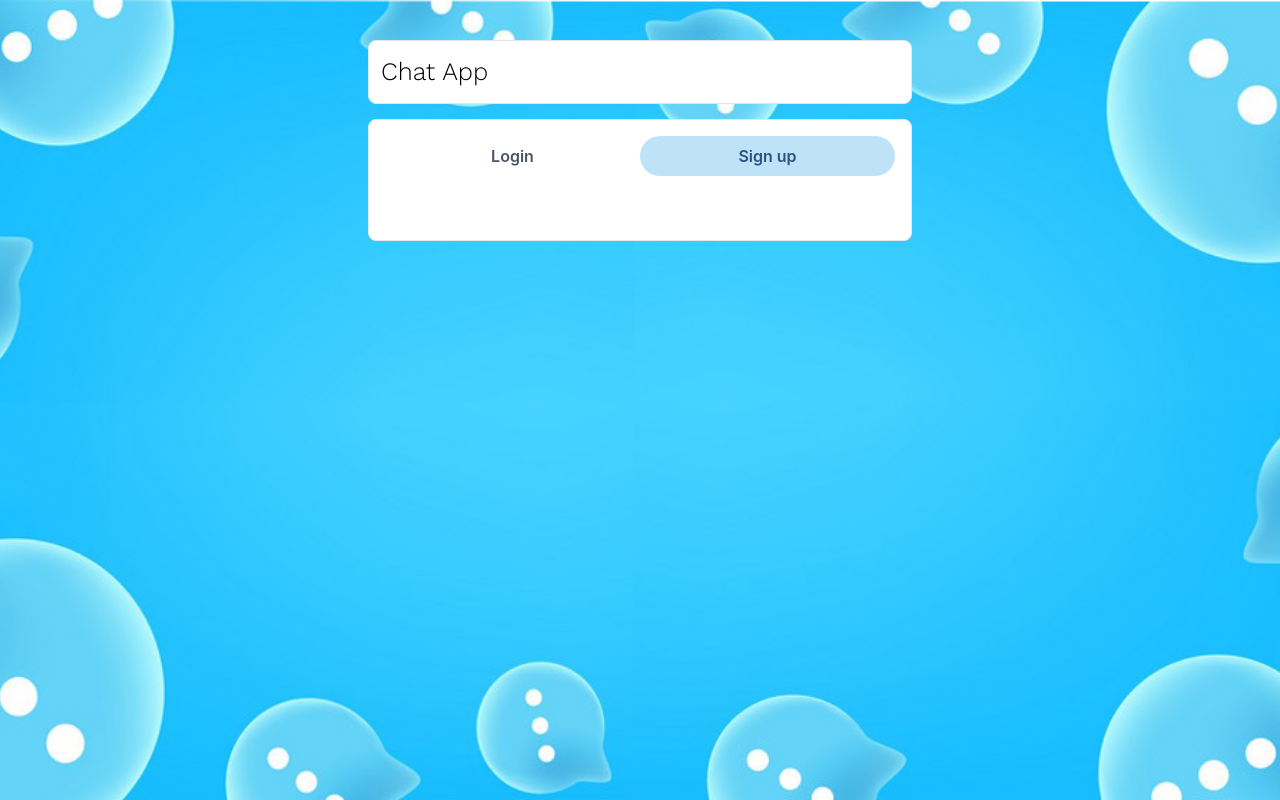
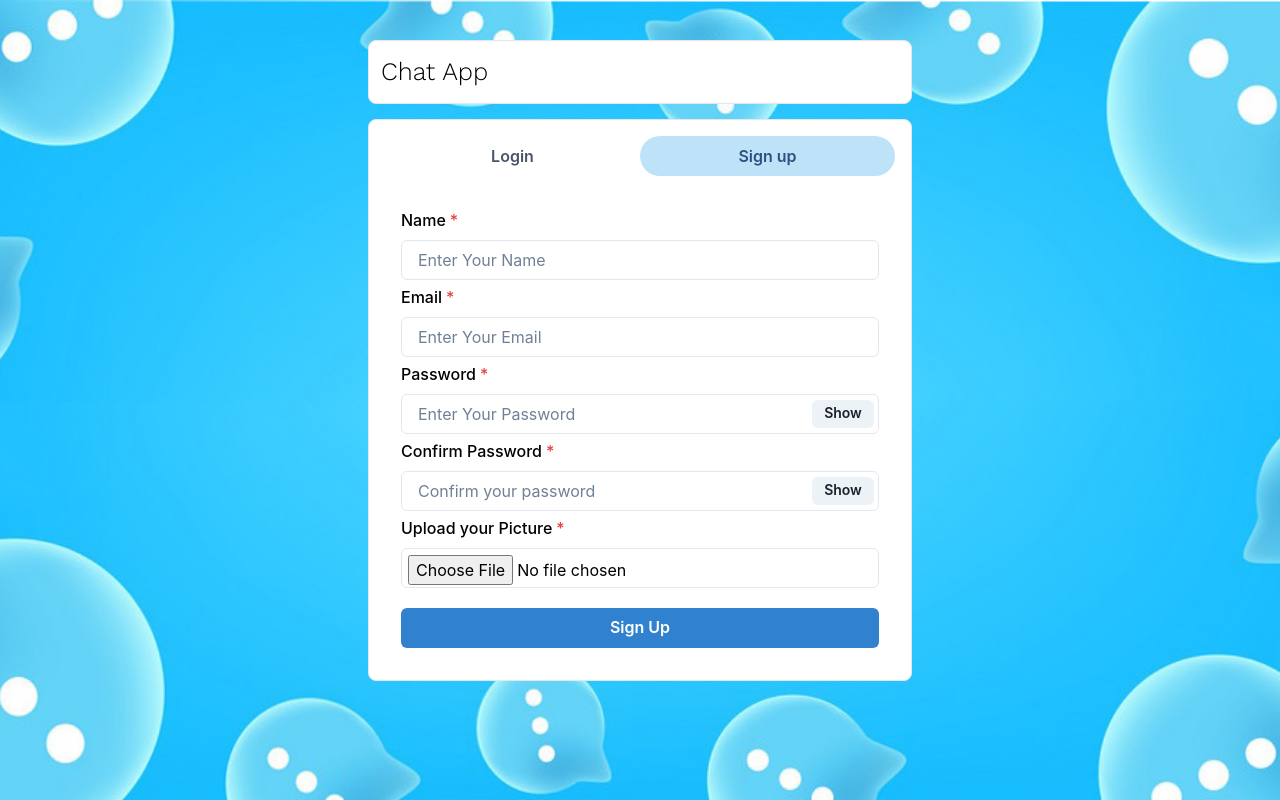
Before and after one commit to Swift420/Chat-App-with-Socket.io, a React (Create React App) app in the folder frontend/: page / in a window 1280 px wide. Both pictures are taken after a click on the tab "Sign up". Built offline with nearby package versions, Linux system fonts and the light colour scheme.

Commit message:
Sign up component

```diff
--- /dev/null
+++ b/frontend/src/components/Authentication/Login.js
@@ -0,0 +1,9 @@
+import React from 'react'
+
+const Login = () => {
+  return (
+    <div>Login</div>
+  )
+}
+
+export default Login
--- /dev/null
+++ b/frontend/src/components/Authentication/Signup.js
@@ -0,0 +1,100 @@
+import { FormControl, Input, VStack, FormLabel, InputRightElement, Button, InputGroup } from '@chakra-ui/react'
+import React, { useState } from 'react'
+
+const Signup = () => {
+    const [show, setShow] = useState(false)
+    const [showConfirm, setShowConfirm] = useState(false)
+    const [name, setName] = useState()
+    const [email, setEmail] = useState()
+    const [confirmPassword, setConfirmPassword] = useState()
+    const [password, setPassword] = useState()
+    const [pic, setPic] = useState()
+
+    const handleClick = () => setShow(!show)
+    const handleClickConfirm = () => setShowConfirm(!showConfirm)
+
+    const postDetails = (pics) => {
+
+    }
+    const submitHandler = () => {}
+
+  return (
+    <VStack spacing='5px' color="black">
+        <FormControl id="first-name" isRequired>
+        <FormLabel>
+            Name
+        </FormLabel>
+        <Input
+            placeholder="Enter Your Name"
+            onChange={(e)=>setName(e.target.value)}
+        />
+        </FormControl>
+
+        <FormControl id="email" isRequired>
+        <FormLabel>
+            Email
+        </FormLabel>
+        <Input
+            placeholder="Enter Your Email"
+            onChange={(e)=>setEmail(e.target.value)}
+        />
+        </FormControl>
+
+        <FormControl id="password" isRequired>
+        <FormLabel>
+            Password
+        </FormLabel>
+        <InputGroup>
+        <Input
+            type={show ? "text":"password"}
+            placeholder="Enter Your Password"
+            onChange={(e)=>setPassword(e.target.value)}
+        />
+        <InputRightElement width="4.5rem">
+        <Button h="1.75rem" size="sm" onClick={handleClick}>
+            {show ? "Hide":"Show"}
+        </Button>
+        </InputRightElement>
+        </InputGroup>
+        </FormControl>
+
+
+       <FormControl id="confirm-password" isRequired>
+        <FormLabel>
+            Confirm Password
+        </FormLabel>
+        <InputGroup>
+        <Input
+            type={showConfirm ? "text":"password"}
+            placeholder="Confirm your password"
+            onChange={(e)=>setConfirmPassword(e.target.value)}
+        />
+        <InputRightElement width="4.5rem">
+        <Button h="1.75rem" size="sm" onClick={handleClickConfirm}>
+            {showConfirm ? "Hide":"Show"}
+        </Button>
+        </InputRightElement>
+        </InputGroup>
+        </FormControl>
+
+         <FormControl id="pic" isRequired>
+        <FormLabel>
+            Upload your Picture
+        </FormLabel>
+        <Input
+            type="file"
+            p={1.5}
+            accept="image/*"
+            onChange={(e)=>postDetails(e.target.files[0])}
+        />
+        </FormControl>
+
+        <Button colorScheme="blue" width="100%" style={{marginTop:15}} onClick={submitHandler}>
+            Sign Up
+        </Button>
+
+    </VStack>
+  )
+}
+
+export default Signup
--- a/frontend/src/pages/HomePage.js
+++ b/frontend/src/pages/HomePage.js
@@ -1,6 +1,7 @@
 import React from 'react'
 import { Box, Container, Tab, TabList, Text, TabPanel, TabPanels, Tabs, } from '@chakra-ui/react'
-
+import Login from '../components/Authentication/Login'
+import Signup from '../components/Authentication/Signup'
 
 const HomePage = () => {
   return (
@@ -26,10 +27,10 @@ const HomePage = () => {
   </TabList>
   <TabPanels>
     <TabPanel>
-      {/* <Login/> */}
+     <Login/>
     </TabPanel>
     <TabPanel>
-       {/* <Signup/> */}
+       <Signup/>
     </TabPanel>
   </TabPanels>
 </Tabs>
```
